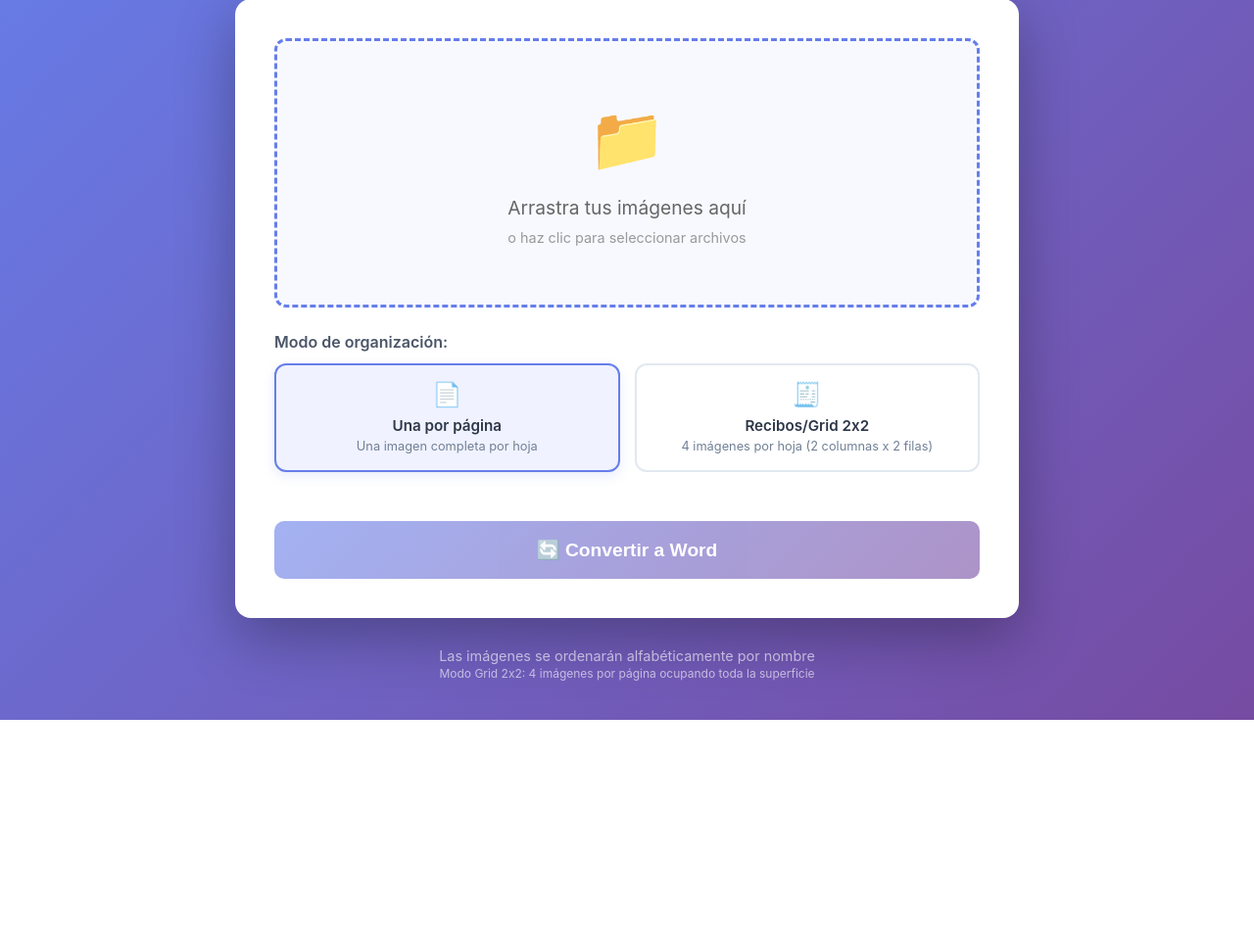
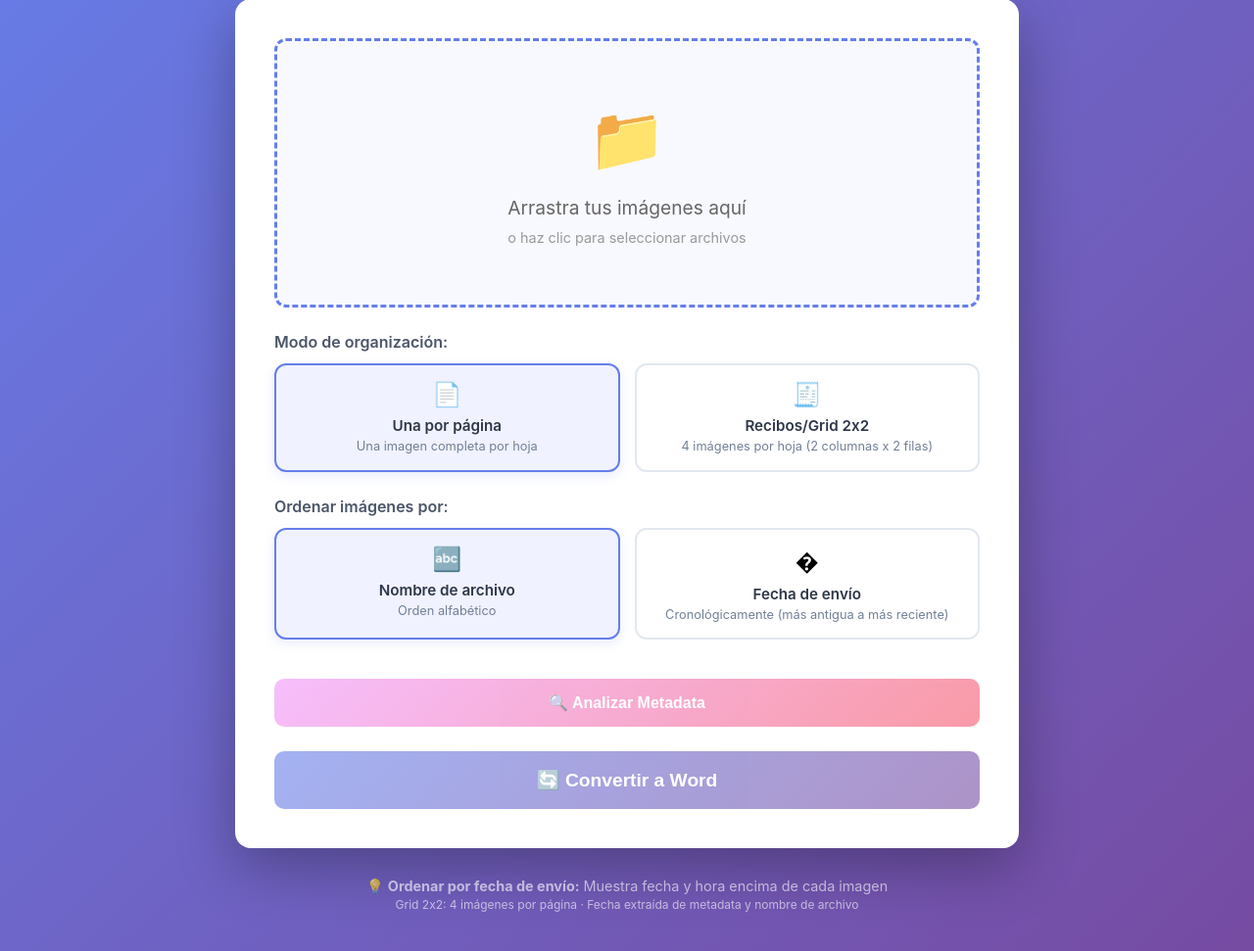
Before and after one commit to MiguelSernaMon/Images-To-Word, a Flask app: page / in a window 1280 px wide. Shown: the part 160-1131 px from the top of the page at 98% size. Before the commit the page ends 895 px from the top, so only its background shows below. Run offline with Flask 3, Linux system fonts and the light colour scheme.

Commit message:
feat: Implement metadata extraction and analysis feature for images, including sorting options and UI enhancements

```diff
--- a/app.py
+++ b/app.py
@@ -1,14 +1,16 @@
 from flask import Flask, render_template, request, send_file, jsonify
 from docx import Document
-from docx.shared import Mm
+from docx.shared import Mm, Pt, RGBColor
 from docx.enum.table import WD_ROW_HEIGHT_RULE, WD_CELL_VERTICAL_ALIGNMENT
 from docx.enum.text import WD_ALIGN_PARAGRAPH
 from PIL import Image
+from PIL.ExifTags import TAGS
 import os
 import tempfile
 import shutil
 from datetime import datetime
 import uuid
+import re
 
 app = Flask(__name__)
 app.config['MAX_CONTENT_LENGTH'] = 500 * 1024 * 1024  # 500MB max total
@@ -19,9 +21,123 @@ VALID_EXTENSIONS = {'.jpg', '.jpeg', '.png', '.bmp', '.gif', '.tiff', '.webp'}
 def allowed_file(filename):
     return os.path.splitext(filename.lower())[1] in VALID_EXTENSIONS
 
-def images_to_word(image_paths, output_file, mode='standard'):
-    """Convierte una lista de imágenes a un documento Word"""
+def extract_image_metadata(filepath):
+    """
+    Extrae metadata de una imagen (EXIF, nombre del archivo, fecha de modificación)
+    Retorna un diccionario con la información disponible
+    """
+    metadata = {
+        'sender': None,
+        'datetime': None,
+        'filename': os.path.basename(filepath),
+        'file_mtime': None
+    }
+
+    try:
+        # Obtener fecha de modificación del archivo
+        file_stat = os.stat(filepath)
+        metadata['file_mtime'] = datetime.fromtimestamp(file_stat.st_mtime)
+
+        # Intentar extraer información del nombre del archivo
+        # WhatsApp suele guardar imágenes como: IMG-20231225-WA0001.jpg
+        # O con formato de timestamp
+        filename = os.path.basename(filepath)
+
+        # Buscar patrones de WhatsApp en el nombre
+        # Patrón: IMG-YYYYMMDD-WA####
+        wsp_pattern = r'IMG-(\d{8})-WA\d+'
+        match = re.search(wsp_pattern, filename)
+        if match:
+            date_str = match.group(1)
+            try:
+                metadata['datetime'] = datetime.strptime(date_str, '%Y%m%d')
+            except:
+                pass
+
+        # Intentar leer EXIF data
+        with Image.open(filepath) as img:
+            exif_data = img._getexif()
+
+            if exif_data:
+                for tag_id, value in exif_data.items():
+                    tag = TAGS.get(tag_id, tag_id)
+
+                    # Buscar fecha/hora original
+                    if tag == 'DateTimeOriginal' or tag == 'DateTime':
+                        try:
+                            metadata['datetime'] = datetime.strptime(value, '%Y:%m:%d %H:%M:%S')
+                        except:
+                            pass
+
+                    # Buscar información del autor/creador
+                    elif tag == 'Artist' or tag == 'Author':
+                        metadata['sender'] = value
+
+                    # XPAuthor (Windows)
+                    elif tag == 'XPAuthor':
+                        try:
+                            metadata['sender'] = value.decode('utf-16le').rstrip('\x00')
+                        except:
+                            pass
+
+                    # UserComment puede contener información adicional
+                    elif tag == 'UserComment':
+                        try:
+                            if isinstance(value, bytes):
+                                comment = value.decode('utf-8', errors='ignore')
+                                metadata['sender'] = comment
+                        except:
+                            pass
+
+        # Si no encontramos fecha en EXIF, usar la fecha de modificación
+        if not metadata['datetime']:
+            metadata['datetime'] = metadata['file_mtime']
+
+    except Exception as e:
+        print(f"Error extrayendo metadata de {filepath}: {e}")
+
+    return metadata
+
+def sort_images_by_metadata(file_list):
+    """
+    Ordena imágenes solo por fecha/hora
+    file_list: lista de tuplas (filename, filepath)
+    Retorna: tupla (lista ordenada de filepath, lista de metadata completa)
+    """
+    images_with_metadata = []
+
+    for filename, filepath in file_list:
+        metadata = extract_image_metadata(filepath)
+        images_with_metadata.append({
+            'filepath': filepath,
+            'filename': filename,
+            'sender': metadata['sender'] or 'Unknown',
+            'datetime': metadata['datetime'] or datetime(1970, 1, 1),
+            'metadata': metadata  # Mantener metadata completa
+        })
+
+    # Ordenar solo por datetime (fecha/hora de envío)
+    sorted_images = sorted(images_with_metadata, key=lambda x: x['datetime'])
+
+    return [img['filepath'] for img in sorted_images], images_with_metadata
+
+def images_to_word(image_paths, output_file, mode='standard', images_metadata=None):
+    """
+    Convierte una lista de imágenes a un documento Word
+
+    Args:
+        image_paths: Lista de rutas de archivos de imagen
+        output_file: Ruta del archivo de salida .docx
+        mode: 'standard' (1 por página) o 'receipts' (grid 2x2)
+        images_metadata: Lista opcional de diccionarios con metadata para cada imagen
+    """
     document = Document()
+
+    # Crear un mapa de filepath -> metadata para búsqueda rápida
+    metadata_map = {}
+    if images_metadata:
+        for img_data in images_metadata:
+            metadata_map[img_data['filepath']] = img_data
 
     # Configurar márgenes según el modo
     section = document.sections[0]
@@ -54,6 +170,29 @@ def images_to_word(image_paths, output_file, mode='standard'):
         # MODO ESTÁNDAR: Priorizar visibilidad completa (generalmente 1 por página si son grandes)
         for i, filepath in enumerate(image_paths):
             try:
+                # Agregar salto de página antes (excepto en la primera imagen)
+                if i > 0:
+                    document.add_page_break()
+
+                # Agregar fecha/hora si hay metadata disponible
+                if filepath in metadata_map:
+                    img_metadata = metadata_map[filepath]
+                    if img_metadata.get('datetime'):
+                        # Agregar párrafo con fecha y hora
+                        date_paragraph = document.add_paragraph()
+                        date_paragraph.alignment = WD_ALIGN_PARAGRAPH.CENTER
+
+                        run = date_paragraph.add_run(
+                            img_metadata['datetime'].strftime('📅 %d/%m/%Y  🕐 %H:%M:%S')
+                        )
+                        run.font.size = Pt(11)
+                        run.font.bold = True
+                        run.font.color.rgb = RGBColor(102, 126, 234)  # Color morado
+
+                        # Espacio pequeño entre fecha e imagen
+                        date_paragraph.paragraph_format.space_after = Pt(6)
+
+                # Agregar la imagen
                 with Image.open(filepath) as img:
                     img_width, img_height = img.size
                     aspect_ratio = img_width / img_height
@@ -68,9 +207,6 @@ def images_to_word(image_paths, output_file, mode='standard'):
                     document.add_picture(filepath, width=target_width, height=target_height)
                     last_paragraph = document.paragraphs[-1]
                     last_paragraph.alignment = WD_ALIGN_PARAGRAPH.CENTER
-
-                    if i > 0:
-                        last_paragraph.paragraph_format.page_break_before = True
 
                     processed += 1
             except Exception as e:
@@ -110,23 +246,40 @@ def images_to_word(image_paths, output_file, mode='standard'):
                 cell.vertical_alignment = WD_CELL_VERTICAL_ALIGNMENT.CENTER
                 cell.width = int(col_width)
 
+                # Limpiar párrafo existente en la celda
+                paragraph = cell.paragraphs[0]
+                paragraph.alignment = WD_ALIGN_PARAGRAPH.CENTER
+
+                # Agregar fecha/hora si hay metadata disponible
+                if filepath in metadata_map:
+                    img_metadata = metadata_map[filepath]
+                    if img_metadata.get('datetime'):
+                        # Agregar texto con fecha y hora
+                        run = paragraph.add_run(
+                            img_metadata['datetime'].strftime('📅 %d/%m/%Y %H:%M\n')
+                        )
+                        run.font.size = Pt(8)
+                        run.font.bold = True
+                        run.font.color.rgb = RGBColor(102, 126, 234)
+
                 # Procesar imagen
                 with Image.open(filepath) as img:
                     img_width, img_height = img.size
                     aspect_ratio = img_width / img_height
 
                     # Calcular tamaño para llenar completamente la celda
+                    # Reservar espacio para el texto de fecha si existe
+                    available_cell_height = max_img_height
+                    if filepath in metadata_map and metadata_map[filepath].get('datetime'):
+                        available_cell_height = max_img_height - Mm(8)  # Reservar 8mm para la fecha
+
                     target_width = max_img_width
                     target_height = int(target_width / aspect_ratio)
 
                     # Si es muy alta, ajustar por alto
-                    if target_height > max_img_height:
-                        target_height = max_img_height
+                    if target_height > available_cell_height:
+                        target_height = available_cell_height
                         target_width = int(target_height * aspect_ratio)
-
-                    # Limpiar párrafo existente en la celda
-                    paragraph = cell.paragraphs[0]
-                    paragraph.alignment = WD_ALIGN_PARAGRAPH.CENTER
 
                     run = paragraph.add_run()
                     run.add_picture(filepath, width=int(target_width), height=int(target_height))
@@ -150,6 +303,7 @@ def convert():
 
     files = request.files.getlist('images')
     mode = request.form.get('mode', 'standard')
+    sort_by = request.form.get('sort_by', 'name')  # 'name' o 'metadata'
 
     if not files or all(f.filename == '' for f in files):
         return jsonify({'error': 'No se seleccionaron archivos'}), 400
@@ -159,7 +313,7 @@ def convert():
     image_paths = []
 
     try:
-        # Guardar archivos temporalmente y ordenarlos por nombre
+        # Guardar archivos temporalmente
         saved_files = []
         for file in files:
             if file and file.filename and allowed_file(file.filename):
@@ -172,15 +326,21 @@ def convert():
         if not saved_files:
             return jsonify({'error': 'No se encontraron imágenes válidas'}), 400
 
-        # Ordenar por nombre de archivo
-        saved_files.sort(key=lambda x: x[0])
-        image_paths = [f[1] for f in saved_files]
+        # Ordenar según el método seleccionado
+        metadata_list = None
+        if sort_by == 'metadata':
+            # Ordenar por metadata (fecha/hora)
+            image_paths, metadata_list = sort_images_by_metadata(saved_files)
+        else:
+            # Ordenar por nombre de archivo (comportamiento original)
+            saved_files.sort(key=lambda x: x[0])
+            image_paths = [f[1] for f in saved_files]
 
         # Generar documento Word
         output_filename = f"documento_{datetime.now().strftime('%Y%m%d_%H%M%S')}.docx"
         output_path = os.path.join(temp_dir, output_filename)
 
-        processed, errors = images_to_word(image_paths, output_path, mode)
+        processed, errors = images_to_word(image_paths, output_path, mode, metadata_list)
 
         if processed == 0:
             return jsonify({'error': 'No se pudo procesar ninguna imagen'}), 400
@@ -208,6 +368,55 @@ def convert():
         shutil.rmtree(temp_dir, ignore_errors=True)
         return jsonify({'error': f'Error al procesar: {str(e)}'}), 500
 
+@app.route('/analyze_metadata', methods=['POST'])
+def analyze_metadata():
+    """Analiza metadata de las imágenes sin convertirlas"""
+    if 'images' not in request.files:
+        return jsonify({'error': 'No se encontraron imágenes'}), 400
+
+    files = request.files.getlist('images')
+
+    if not files or all(f.filename == '' for f in files):
+        return jsonify({'error': 'No se seleccionaron archivos'}), 400
+
+    temp_dir = tempfile.mkdtemp()
+
+    try:
+        saved_files = []
+        for file in files:
+            if file and file.filename and allowed_file(file.filename):
+                filename = file.filename
+                filepath = os.path.join(temp_dir, filename)
+                file.save(filepath)
+                saved_files.append((filename, filepath))
+
+        if not saved_files:
+            return jsonify({'error': 'No se encontraron imágenes válidas'}), 400
+
+        # Extraer metadata de todas las imágenes
+        metadata_results = []
+        for filename, filepath in saved_files:
+            metadata = extract_image_metadata(filepath)
+            metadata_results.append({
+                'filename': filename,
+                'sender': metadata['sender'] or 'Desconocido',
+                'datetime': metadata['datetime'].strftime('%Y-%m-%d %H:%M:%S') if metadata['datetime'] else 'No disponible',
+                'file_mtime': metadata['file_mtime'].strftime('%Y-%m-%d %H:%M:%S') if metadata['file_mtime'] else 'No disponible'
+            })
+
+        # Limpiar archivos temporales
+        shutil.rmtree(temp_dir, ignore_errors=True)
+
+        return jsonify({
+            'success': True,
+            'total_images': len(metadata_results),
+            'metadata': metadata_results
+        })
+
+    except Exception as e:
+        shutil.rmtree(temp_dir, ignore_errors=True)
+        return jsonify({'error': f'Error al analizar: {str(e)}'}), 500
+
 if __name__ == '__main__':
     # Crear carpeta templates si no existe
     os.makedirs('templates', exist_ok=True)
--- a/templates/index.html
+++ b/templates/index.html
@@ -174,6 +174,60 @@
             cursor: not-allowed;
         }
 
+        .analyze-btn {
+            width: 100%;
+            padding: 15px;
+            background: linear-gradient(135deg, #f093fb 0%, #f5576c 100%);
+            color: white;
+            border: none;
+            border-radius: 10px;
+            font-size: 1rem;
+            font-weight: 600;
+            cursor: pointer;
+            margin-top: 15px;
+            transition: transform 0.3s, box-shadow 0.3s;
+        }
+
+        .analyze-btn:hover:not(:disabled) {
+            transform: translateY(-2px);
+            box-shadow: 0 10px 30px rgba(245, 87, 108, 0.4);
+        }
+
+        .analyze-btn:disabled {
+            opacity: 0.6;
+            cursor: not-allowed;
+        }
+
+        .metadata-results {
+            margin-top: 20px;
+            padding: 20px;
+            background: #f8f9ff;
+            border-radius: 10px;
+            max-height: 400px;
+            overflow-y: auto;
+            display: none;
+        }
+
+        .metadata-item {
+            padding: 12px;
+            margin-bottom: 10px;
+            background: white;
+            border-radius: 8px;
+            border-left: 4px solid #667eea;
+        }
+
+        .metadata-filename {
+            font-weight: 600;
+            color: #333;
+            margin-bottom: 5px;
+        }
+
+        .metadata-info {
+            font-size: 0.9rem;
+            color: #666;
+            margin: 3px 0;
+        }
+
         .status {
             text-align: center;
             margin-top: 20px;
@@ -331,6 +385,34 @@
                 </div>
             </div>
 
+            <div class="mode-selector">
+                <p class="mode-title">Ordenar imágenes por:</p>
+                <div class="mode-options">
+                    <label class="mode-option">
+                        <input type="radio" name="sort_by" value="name" checked>
+                        <div class="mode-card">
+                            <span class="mode-icon">🔤</span>
+                            <span class="mode-name">Nombre de archivo</span>
+                            <span class="mode-desc">Orden alfabético</span>
+                        </div>
+                    </label>
+                    <label class="mode-option">
+                        <input type="radio" name="sort_by" value="metadata">
+                        <div class="mode-card">
+                            <span class="mode-icon">�</span>
+                            <span class="mode-name">Fecha de envío</span>
+                            <span class="mode-desc">Cronológicamente (más antigua a más reciente)</span>
+                        </div>
+                    </label>
+                </div>
+            </div>
+
+            <button class="analyze-btn" id="analyzeBtn" disabled>
+                🔍 Analizar Metadata
+            </button>
+
+            <div class="metadata-results" id="metadataResults"></div>
+
             <button class="convert-btn" id="convertBtn" disabled>
                 🔄 Convertir a Word
             </button>
@@ -339,8 +421,8 @@
         </div>
 
         <p class="footer">
-            Las imágenes se ordenarán alfabéticamente por nombre<br>
-            <small>Modo Grid 2x2: 4 imágenes por página ocupando toda la superficie</small>
+            💡 <strong>Ordenar por fecha de envío:</strong> Muestra fecha y hora encima de cada imagen<br>
+            <small>Grid 2x2: 4 imágenes por página · Fecha extraída de metadata y nombre de archivo</small>
         </p>
     </div>
 
@@ -352,6 +434,8 @@
         const previewTitle = document.getElementById('previewTitle');
         const clearBtn = document.getElementById('clearBtn');
         const convertBtn = document.getElementById('convertBtn');
+        const analyzeBtn = document.getElementById('analyzeBtn');
+        const metadataResults = document.getElementById('metadataResults');
         const status = document.getElementById('status');
 
         let selectedFiles = [];
@@ -395,11 +479,14 @@
             if (selectedFiles.length === 0) {
                 previewSection.style.display = 'none';
                 convertBtn.disabled = true;
+                analyzeBtn.disabled = true;
+                metadataResults.style.display = 'none';
                 return;
             }
 
             previewSection.style.display = 'block';
             convertBtn.disabled = false;
+            analyzeBtn.disabled = false;
             previewTitle.textContent = `${selectedFiles.length} imagen${selectedFiles.length > 1 ? 'es' : ''} seleccionada${selectedFiles.length > 1 ? 's' : ''}`;
 
             previewGrid.innerHTML = '';
@@ -426,6 +513,63 @@
             fileInput.value = '';
             updatePreview();
             status.className = 'status';
+            metadataResults.style.display = 'none';
+        });
+
+        // Analizar Metadata
+        analyzeBtn.addEventListener('click', async () => {
+            if (selectedFiles.length === 0) return;
+
+            analyzeBtn.disabled = true;
+            status.className = 'status loading';
+            status.innerHTML = '<span class="spinner"></span>Analizando metadata...';
+            metadataResults.style.display = 'none';
+
+            const formData = new FormData();
+            selectedFiles.forEach(file => {
+                formData.append('images', file);
+            });
+
+            try {
+                const response = await fetch('/analyze_metadata', {
+                    method: 'POST',
+                    body: formData
+                });
+
+                if (!response.ok) {
+                    const error = await response.json();
+                    throw new Error(error.error || 'Error al analizar');
+                }
+
+                const data = await response.json();
+
+                // Mostrar resultados
+                metadataResults.style.display = 'block';
+                metadataResults.innerHTML = `
+                    <h3 style="margin-bottom: 15px; color: #333;">📊 Metadata de ${data.total_images} imágenes:</h3>
+                `;
+
+                data.metadata.forEach(item => {
+                    const div = document.createElement('div');
+                    div.className = 'metadata-item';
+                    div.innerHTML = `
+                        <div class="metadata-filename">${item.filename}</div>
+                        <div class="metadata-info">👤 Remitente: ${item.sender}</div>
+                        <div class="metadata-info">📅 Fecha/Hora: ${item.datetime}</div>
+                        <div class="metadata-info">🕒 Modificado: ${item.file_mtime}</div>
+                    `;
+                    metadataResults.appendChild(div);
+                });
+
+                status.className = 'status success';
+                status.textContent = '✅ Análisis completado. Revisa los resultados abajo.';
+
+            } catch (error) {
+                status.className = 'status error';
+                status.textContent = '❌ ' + error.message;
+            } finally {
+                analyzeBtn.disabled = false;
+            }
         });
 
         // Convertir
@@ -444,6 +588,10 @@
             // Agregar modo seleccionado
             const mode = document.querySelector('input[name="mode"]:checked').value;
             formData.append('mode', mode);
+
+            // Agregar método de ordenamiento
+            const sortBy = document.querySelector('input[name="sort_by"]:checked').value;
+            formData.append('sort_by', sortBy);
 
             try {
                 const response = await fetch('/convert', {
```
Also changed, not shown: METADATA_INFO.md (added, +62 -0 lines).
